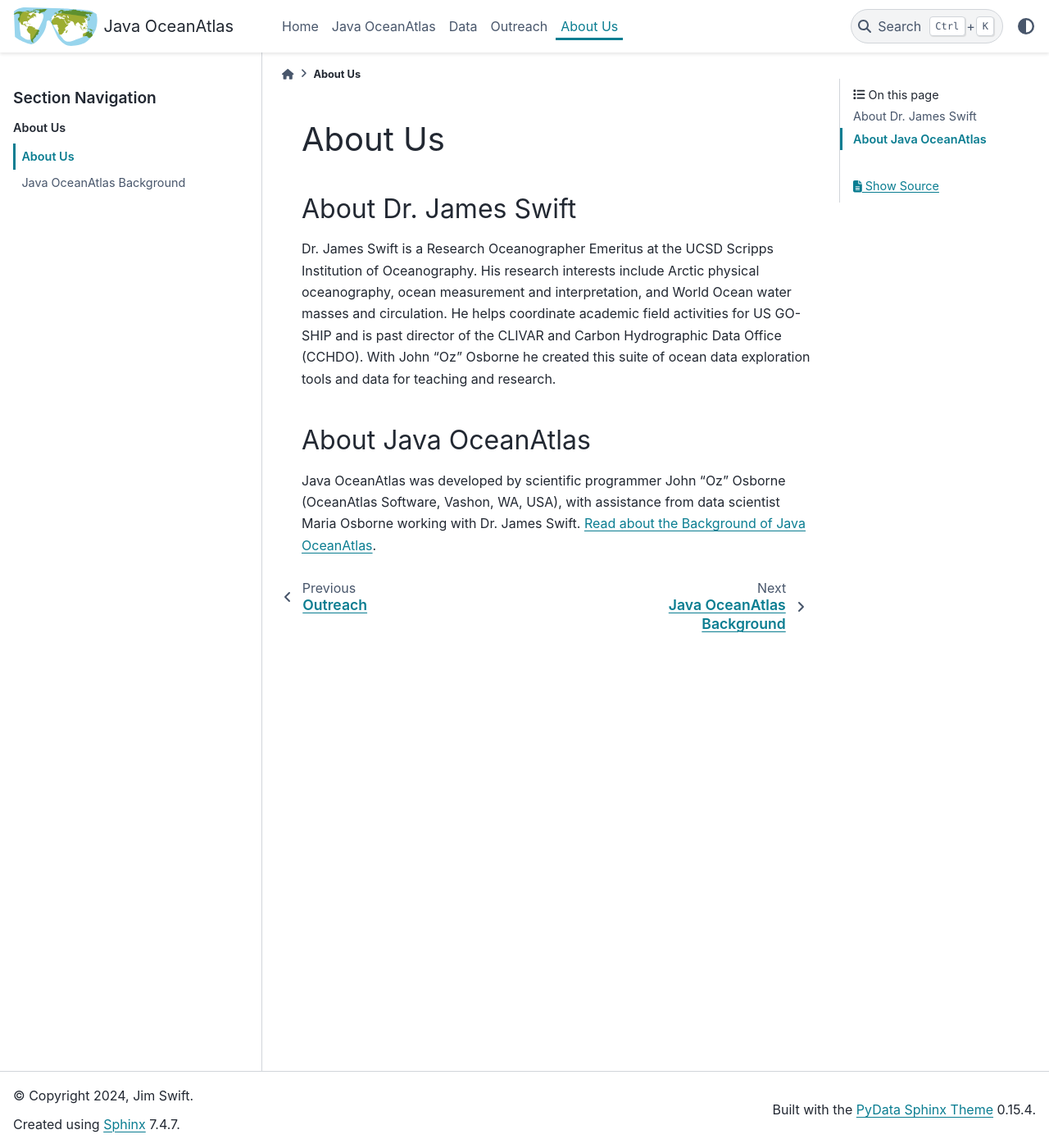
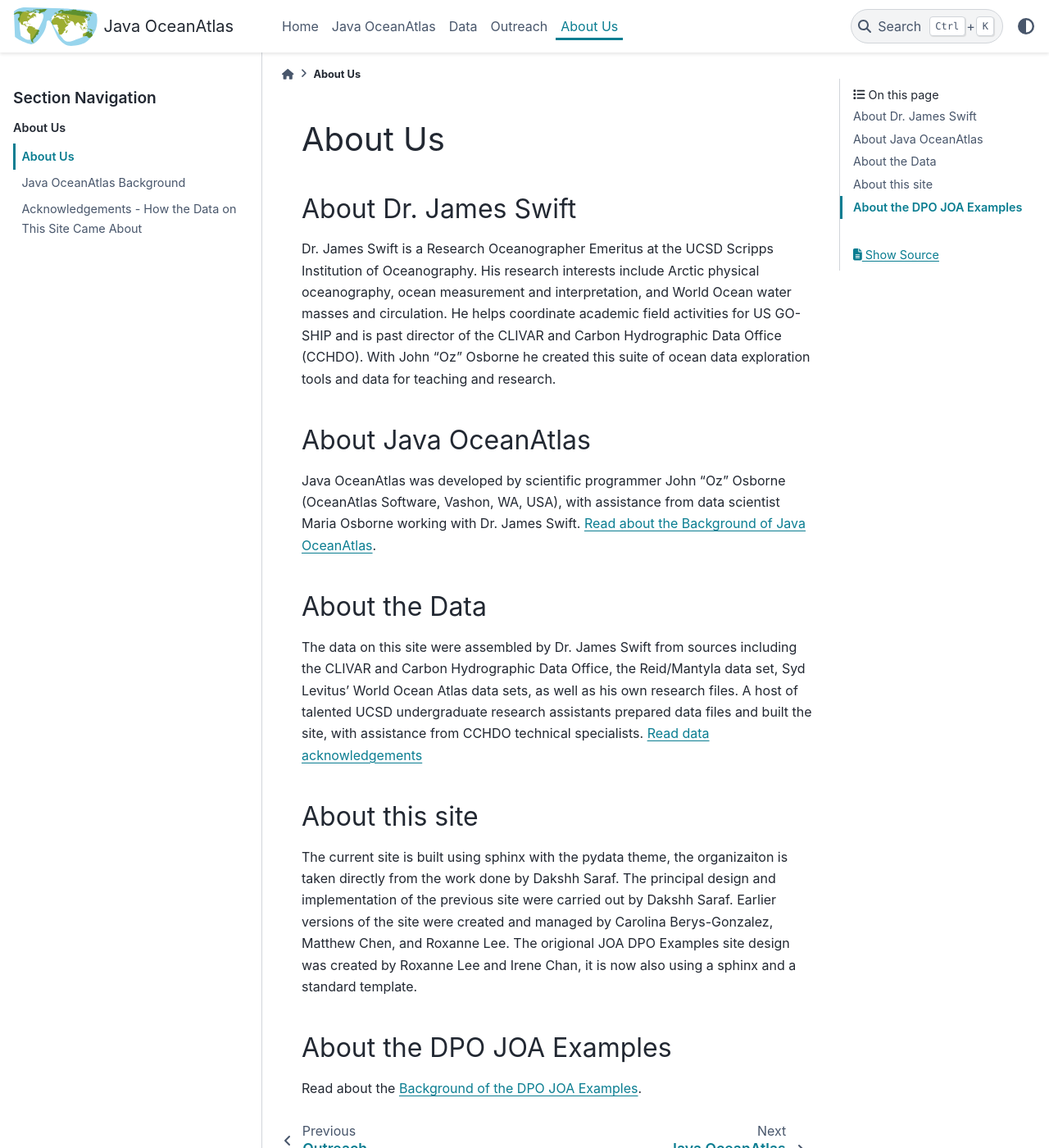
Before and after one commit to OceanAtlas/joa-sphinx, a Sphinx documentation site: the page built from docs/about/index.md, in a window 1280 px wide and 1400 px high. Shown: the whole window at 82% size. Built offline with Sphinx 7.4.7 and the PyData theme 0.15.4, drawn with Linux system fonts in a browser that asks for light colours.

Commit message:
complete about us section

````diff
--- a/docs/about/index.md
+++ b/docs/about/index.md
@@ -10,10 +10,25 @@
 Java OceanAtlas was developed by scientific programmer John "Oz" Osborne (OceanAtlas Software, Vashon, WA, USA), with assistance from data scientist Maria Osborne working with Dr. James Swift.
 [Read about the Background of Java OceanAtlas](background_of_java_oceanatlas).
 
+## About the Data
+The data on this site were assembled by Dr. James Swift from sources including the CLIVAR and Carbon Hydrographic Data Office, the Reid/Mantyla data set, Syd Levitus' World Ocean Atlas data sets, as well as his own research files.
+A host of talented UCSD undergraduate research assistants prepared data files and built the site, with assistance from CCHDO technical specialists. [Read data acknowledgements](acknowledgements)
+
+## About this site
+The current site is built using sphinx with the pydata theme, the organizaiton is taken directly from the work done by Dakshh Saraf.
+The principal design and implementation of the previous site were carried out by Dakshh Saraf.
+Earlier versions of the site were created and managed by Carolina Berys-Gonzalez, Matthew Chen, and Roxanne Lee.
+The origional JOA DPO Examples site design was created by Roxanne Lee and Irene Chan, it is now also using a sphinx and a standard template.
+
+## About the DPO JOA Examples
+
+Read about the [Background of the DPO JOA Examples](../dpo/background/about.html){.external}.
+
 ```{toctree}
 :caption: About Us
 :hidden:
 
 self
 background_of_java_oceanatlas
+acknowledgements
 ```
````
Also changed, not shown: docs/about/acknowledgements.md (added, +56 -0 lines).
